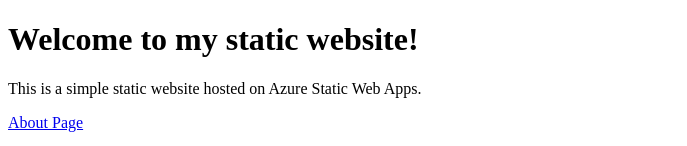
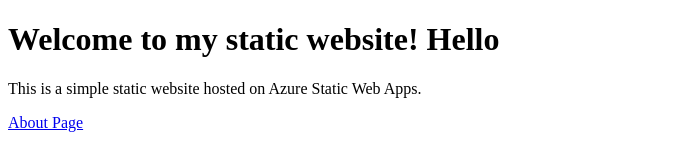
Before and after one commit to OlhaKyrychenko/my-static-website, a plain HTML site: page index.html in a window 1280 px wide. Shown: the top 146 px of the page, without its empty margins (0-687 px from the left). Drawn offline with Linux system fonts and the light colour scheme.

Commit message:
Update index.html

```diff
--- a/index.html
+++ b/index.html
@@ -1,7 +1,7 @@
 <!DOCTYPE html>
 <html>
 <body>
-<h1>Welcome to my static website!</h1>
+<h1>Welcome to my static website! Hello</h1>
 <p>This is a simple static website hosted on Azure Static Web Apps.</p> <p><a href="about.html">About Page</a></p>
 <p><img src="newfolder/vollay.jpg" alt="Sample image"></p> </body>
 </html>
```
